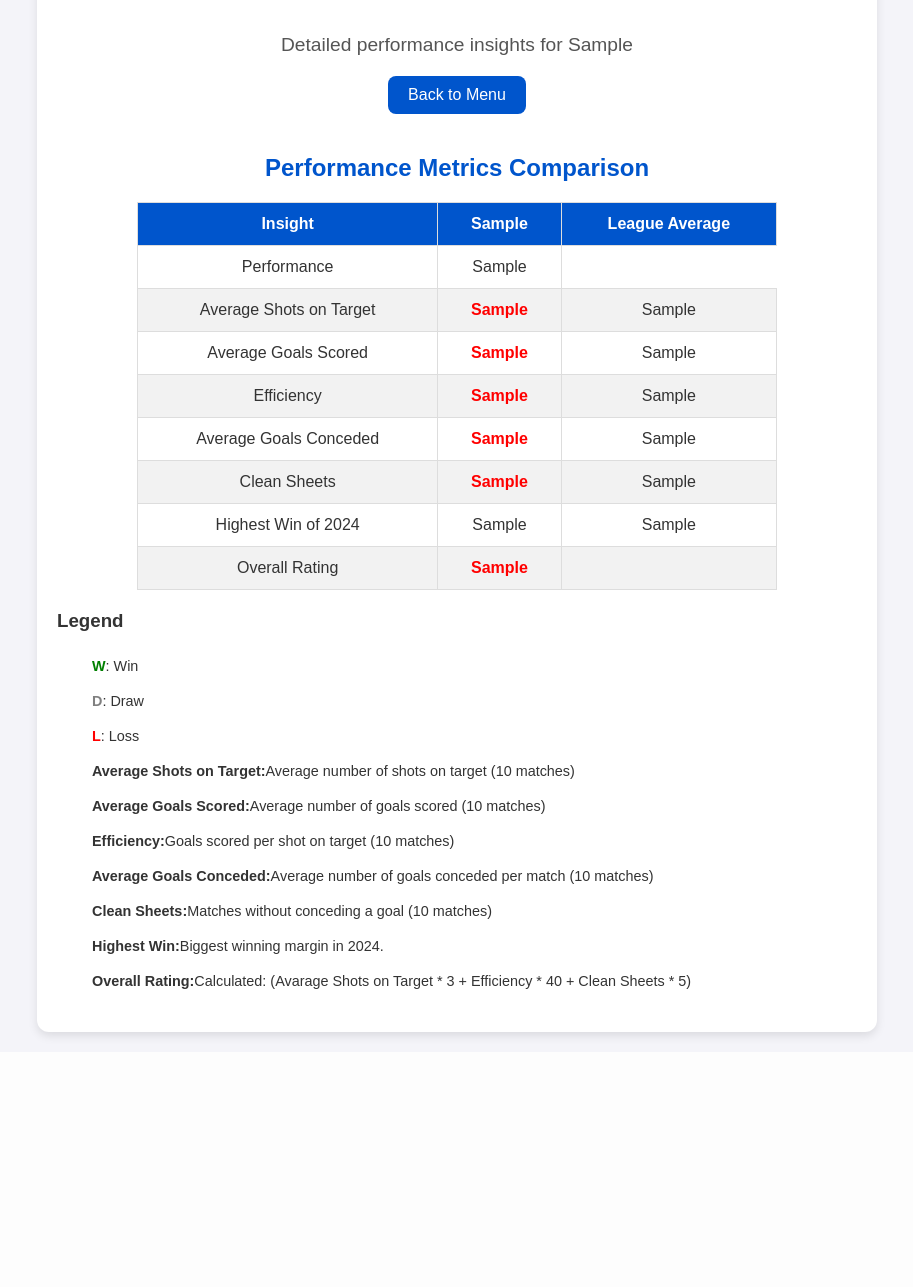
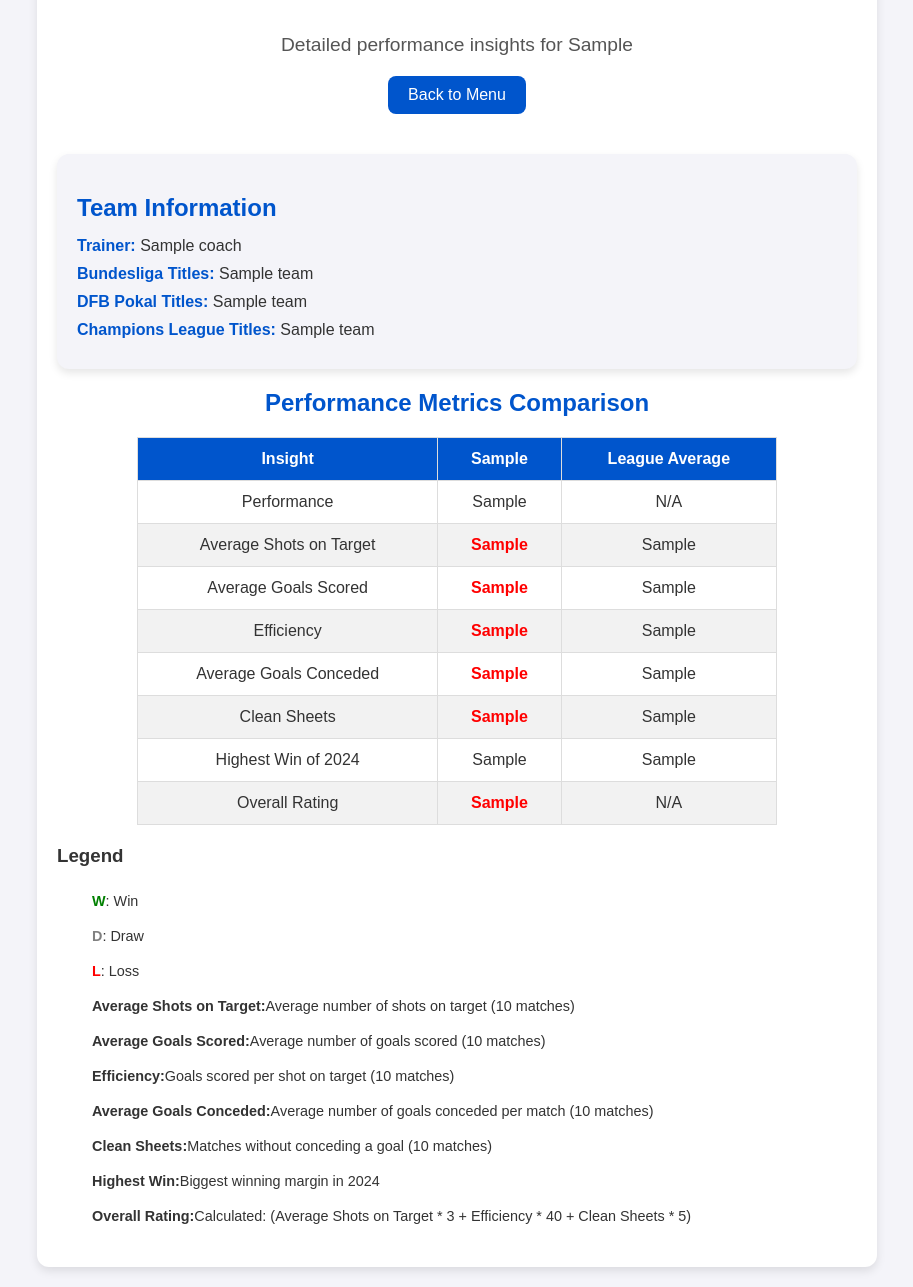
Before and after one commit to LinusPiorkowsky/FS-Bundesliga, a Flask app: template Templates/team_insights.html in a window 1280 px wide. Shown: the part 258-1545 px from the top of the page, without its empty margins (183-1096 px from the left). Before the commit the page ends 1299 px from the top, so only its background shows below. Run offline with Flask 3, Linux system fonts and the light colour scheme; the template is opened without the code that fills it: most values are stand-ins (such as "Sample title", 1, 10 or a date in 2020); parts of the project's set-up code (start-up, migrations or seed data) failed here and were passed over.

Commit message:
Team Informationen hinzugefügt

```diff
--- a/Static/CSS/styles.css
+++ b/Static/CSS/styles.css
@@ -369,3 +369,41 @@
 .legend .loss::before {
     background-color: red;
 }
+/* Team Information Section Styling */
+.team-info {
+    margin-top: 20px;
+    background-color: #f4f4f9; /* Light gray background for contrast */
+    padding: 20px;
+    border-radius: 12px;
+    box-shadow: 0 4px 8px rgba(0, 0, 0, 0.1); /* Subtle shadow for emphasis */
+    text-align: left; /* Align text to the left for readability */
+}
+
+.team-info h2 {
+    color: #0055cc; /* Consistent blue for section titles */
+    margin-bottom: 15px;
+    font-size: 1.5rem; /* Slightly larger font size */
+}
+
+.team-info ul {
+    list-style: none; /* Remove default bullet points */
+    padding: 0; /* Remove padding */
+    margin: 0; /* Remove margin */
+}
+
+.team-info ul li {
+    margin-bottom: 10px; /* Add space between items */
+    font-size: 1rem; /* Standard font size */
+    color: #333; /* Neutral text color */
+}
+
+.team-info ul li strong {
+    color: #0055cc; /* Highlight the label with blue */
+}
+
+.team-info p {
+    color: #cc0000; /* Red for fallback message */
+    font-size: 1rem;
+    margin-top: 10px;
+    font-weight: bold;
+}
--- a/Templates/team_insights.html
+++ b/Templates/team_insights.html
@@ -28,6 +28,21 @@
             <button type="button">Back to Menu</button>
         </a>
 
+        <!-- Team Information -->
+        <div class="team-info">
+            <h2>Team Information</h2>
+            {% if team_data %}
+            <ul>
+                <li><strong>Trainer:</strong> {{ team_data['coach'] }}</li>
+                <li><strong>Bundesliga Titles:</strong> {{ team_data['bundesliga_titles'] }}</li>
+                <li><strong>DFB Pokal Titles:</strong> {{ team_data['dfb_pokal_titles'] }}</li>
+                <li><strong>Champions League Titles:</strong> {{ team_data['champions_league_titles'] }}</li>
+            </ul>
+            {% else %}
+            <p>No additional information available for this team.</p>
+            {% endif %}
+        </div>
+
         <!-- Insights Comparison Table -->
         <div class="results">
             <h2>Performance Metrics Comparison</h2>
@@ -49,8 +64,8 @@
                             </span>
                             {% endfor %}
                         </td>
+                        <td>N/A</td>
                     </tr>
-
                     <tr>
                         <td>Average Shots on Target</td>
                         <td class="{{ 'better' if insights['Average Shots on Target (Last 10 Games)'] > league_averages['League Average Shots on Target'] else 'worse' }}">
@@ -96,9 +111,8 @@
                         <td class="{% if insights['Overall Rating'] > 50 %}better{% else %}worse{% endif %}">
                             {{ insights['Overall Rating'] }}
                         </td>
-                        <td></td>
+                        <td>N/A</td>
                     </tr>
-
                 </tbody>
             </table>
         </div>
@@ -109,13 +123,13 @@
                 <li><span class="win">W</span>: Win</li>
                 <li><span class="draw">D</span>: Draw</li>
                 <li><span class="loss">L</span>: Loss</li>
-            <li><strong>Average Shots on Target: </strong> Average number of shots on target (10 matches)</li>
-            <li><strong>Average Goals Scored: </strong> Average number of goals scored (10 matches)</li>
+                <li><strong>Average Shots on Target:</strong> Average number of shots on target (10 matches)</li>
+                <li><strong>Average Goals Scored:</strong> Average number of goals scored (10 matches)</li>
                 <li><strong>Efficiency:</strong> Goals scored per shot on target (10 matches)</li>
                 <li><strong>Average Goals Conceded:</strong> Average number of goals conceded per match (10 matches)</li>
                 <li><strong>Clean Sheets:</strong> Matches without conceding a goal (10 matches)</li>
-            <li><strong>Highest Win:</strong> Biggest winning margin in 2024.</li>
-            <li><strong>Overall Rating:</strong> Calculated: (Avarage Shots on Target * 3 + Efficiency * 40 + Clean Sheets * 5)</li>
+                <li><strong>Highest Win:</strong> Biggest winning margin in 2024</li>
+                <li><strong>Overall Rating:</strong> Calculated: (Average Shots on Target * 3 + Efficiency * 40 + Clean Sheets * 5)</li>
             </ul>
         </div>
     </div>
--- a/app.py
+++ b/app.py
@@ -343,21 +343,18 @@
         # Die Ergebnisse an die HTML-Vorlage zurückgeben
         return render_template('selectedprediction.html', gameday=selected_gameday, games_list=games_list)
 
-
-# Funktion für Bundesliga Team (18) für auswahl bei registrierung
-def load_bundesliga_teams_from_json(json_path):
-    try:
-        with open(json_path, "r", encoding="utf-8") as json_file:
-            data = json.load(json_file)
-        return sorted(data.get("BundesligaTeams", []))
-    except (FileNotFoundError, json.JSONDecodeError) as e:
-        raise ValueError("Error loading Bundesliga teams from JSON: " + str(e))
-
 @app.route('/register', methods=('GET', 'POST'))
 def register():
     # Load Bundesliga teams from JSON file
     json_path = "Static/Data/teams.json"
-    unique_teams = load_bundesliga_teams_from_json(json_path)
+    try:
+        with open(json_path, 'r') as file:
+            unique_teams = json.load(file)
+    except FileNotFoundError:
+        unique_teams = {"BundesligaTeams": []}
+
+    # Extract team names from JSON
+    team_names = [team['name'] for team in unique_teams.get('BundesligaTeams', [])]
 
     if request.method == 'POST':
         username = request.form['username']
@@ -402,7 +399,8 @@
             return redirect(url_for('login'))
 
         flash(error)
-    return render_template('register.html', teams=unique_teams)
+    return render_template('register.html', teams=team_names)
+
 
 
 # Login-Route
@@ -436,21 +434,19 @@
     return redirect(url_for('login'))  # Weiterleitung zur Login-Seite
 
 ### Berechnungen für Lieblingsteam
-df['Date'] = pd.to_datetime(df['Date'], dayfirst=True)
-df.sort_values(by='Date', ascending=False, inplace=True)
-
+# Function to calculate insights for a specific team
 def get_team_insights(team_name):
-    # Filter für das Team
+    # Filter matches for the team
     team_matches = df[(df['HomeTeam'] == team_name) | (df['AwayTeam'] == team_name)]
 
-    # Perfomace 5 letzte spiele
+    # Performance for the last 5 games
     last_5_games = team_matches.head(5)
     performance_last_5 = last_5_games.apply(
         lambda row: 'W' if (row['HomeTeam'] == team_name and row['HomeTeamGoals'] > row['AwayTeamGoals']) or
                                 (row['AwayTeam'] == team_name and row['AwayTeamGoals'] > row['HomeTeamGoals']) else
                     'D' if row['HomeTeamGoals'] == row['AwayTeamGoals'] else 'L', axis=1)
 
-    # Berechnungen für 10 letzte Spiele
+    # Calculations for the last 10 games
     last_10_games = team_matches.head(10)
     total_shots_on_target = round(last_10_games.apply(
         lambda row: row['HomeTeamShotsOnTarget'] if row['HomeTeam'] == team_name else row['AwayTeamShotsOnTarget'], axis=1).mean(), 2)
@@ -462,13 +458,15 @@
         lambda row: row['AwayTeamGoals'] if row['HomeTeam'] == team_name else row['HomeTeamGoals'], axis=1).mean(), 2)
 
     efficiency = round(last_10_games.apply(
-        lambda row: (row['HomeTeamGoals'] / row['HomeTeamShotsOnTarget']) if row['HomeTeam'] == team_name else
-                    (row['AwayTeamGoals'] / row['AwayTeamShotsOnTarget']), axis=1).mean(skipna=True), 2)
+        lambda row: (row['HomeTeamGoals'] / row['HomeTeamShotsOnTarget']) if row['HomeTeam'] == team_name and row['HomeTeamShotsOnTarget'] > 0 else
+                    (row['AwayTeamGoals'] / row['AwayTeamShotsOnTarget']) if row['AwayTeam'] == team_name and row['AwayTeamShotsOnTarget'] > 0 else 0,
+        axis=1).mean(), 2)
+
     clean_sheets = last_10_games.apply(
         lambda row: 1 if (row['HomeTeam'] == team_name and row['AwayTeamGoals'] == 0) or
                           (row['AwayTeam'] == team_name and row['HomeTeamGoals'] == 0) else 0, axis=1).sum()
 
-    # Höchster Sieg
+    # Highest win in the 2024 season
     season_2024 = df[df['Season'] == 2024]
     season_2024_team = season_2024[(season_2024['HomeTeam'] == team_name) | (season_2024['AwayTeam'] == team_name)]
     season_2024_team['GoalsScored'] = season_2024_team.apply(
@@ -499,20 +497,23 @@
         "Overall Rating": rating
     }
 
-
-#Berechnung für Liga Durschnitte
+# Function to calculate league averages
 def get_league_averages():
-    # Filter für 10 letzten spiele
+    # Filter for the last 10 games for all teams
     last_10_games = df.tail(10 * len(df['HomeTeam'].unique()))
 
-    # Berechnungen
+    # Calculations
     avg_shots_on_target = round(last_10_games[['HomeTeamShotsOnTarget', 'AwayTeamShotsOnTarget']].mean().mean(), 2)
     avg_goals_scored = round(last_10_games[['HomeTeamGoals', 'AwayTeamGoals']].mean().mean(), 2)
-    avg_goals_conceded = avg_goals_scored  # Since goals scored by one team are goals conceded by another
-    efficiency = round(last_10_games.apply(
-        lambda row: (row['HomeTeamGoals'] / row['HomeTeamShotsOnTarget']) if row['HomeTeamShotsOnTarget'] > 0 else 0, axis=1).mean() + \
-                 last_10_games.apply(
-        lambda row: (row['AwayTeamGoals'] / row['AwayTeamShotsOnTarget']) if row['AwayTeamShotsOnTarget'] > 0 else 0, axis=1).mean(), 2)
+    avg_goals_conceded = avg_goals_scored  # Goals scored by one team are goals conceded by another
+    efficiency = round(
+        last_10_games.apply(
+            lambda row: (row['HomeTeamGoals'] / row['HomeTeamShotsOnTarget']) if row['HomeTeamShotsOnTarget'] > 0 else 0, axis=1
+        ).mean() +
+        last_10_games.apply(
+            lambda row: (row['AwayTeamGoals'] / row['AwayTeamShotsOnTarget']) if row['AwayTeamShotsOnTarget'] > 0 else 0, axis=1
+        ).mean(), 2
+    )
     clean_sheets = last_10_games.apply(
         lambda row: (1 if row['AwayTeamGoals'] == 0 else 0) + (1 if row['HomeTeamGoals'] == 0 else 0), axis=1).sum()
 
@@ -535,6 +536,7 @@
         "Highest Win of 2024": f"{highest_win_score} ({highest_win_teams})"
     }
 
+
 # Route für favoriten Team
 @app.route('/team_insights', methods=['GET'])
 @login_required
@@ -546,11 +548,30 @@
     user = db_conn.execute('SELECT favourite_team FROM users WHERE id = ?', (user_id,)).fetchone()
     favourite_team = user['favourite_team']
 
+    # Load team data from JSON
+    json_path = "Static/Data/teams.json"
+    try:
+        with open(json_path, 'r') as file:
+            teams_data = json.load(file)
+    except (FileNotFoundError, json.JSONDecodeError) as e:
+        teams_data = {"BundesligaTeams": []}
+        print(f"Error loading JSON: {e}")
+
+    # Find data for the favorite team
+    team_data = next((team for team in teams_data.get('BundesligaTeams', []) if team['name'] == favourite_team), None)
+
     # Calculate insights for the favorite team
     insights = get_team_insights(favourite_team)
     league_averages = get_league_averages()
 
-    return render_template('team_insights.html', favourite_team=favourite_team, insights=insights, league_averages=league_averages)
+    return render_template(
+        'team_insights.html',
+        favourite_team=favourite_team,
+        insights=insights,
+        team_data=team_data,
+        league_averages=league_averages
+    )
+
 
 @app.route('/account-settings', methods=['GET', 'POST'])
 @login_required
@@ -651,7 +672,16 @@
 def change_favourite_team():
     # Load Bundesliga teams from JSON file
     json_path = "Static/Data/teams.json"
-    unique_teams = load_bundesliga_teams_from_json(json_path)
+    try:
+        with open(json_path, 'r') as file:
+            unique_teams = json.load(file)
+    except (FileNotFoundError, json.JSONDecodeError) as e:
+        # Handle missing or invalid JSON file
+        unique_teams = {"BundesligaTeams": []}
+        print(f"Error loading JSON: {e}")
+
+    # Extract team names from JSON
+    team_names = [team['name'] for team in unique_teams.get('BundesligaTeams', []) if isinstance(team, dict) and 'name' in team]
 
     if request.method == 'POST':
         favourite_team = request.form.get('favourite_team')
@@ -662,7 +692,7 @@
         # Validate input
         if not favourite_team:
             error = 'Favourite team is required.'
-        elif favourite_team not in unique_teams:
+        elif favourite_team not in team_names:
             error = 'Invalid team selection.'
 
         # Update favourite team if no errors
@@ -677,7 +707,8 @@
 
         flash(error, 'error')
 
-    return render_template('change_favourite_team.html', teams=unique_teams)
+    return render_template('change_favourite_team.html', teams=team_names)
+
 
 
 if __name__ == '__main__':
```
Also changed, not shown: Static/Data/teams.json (+127 -19 lines). Lines whose indentation alone changed are shown as unchanged.
